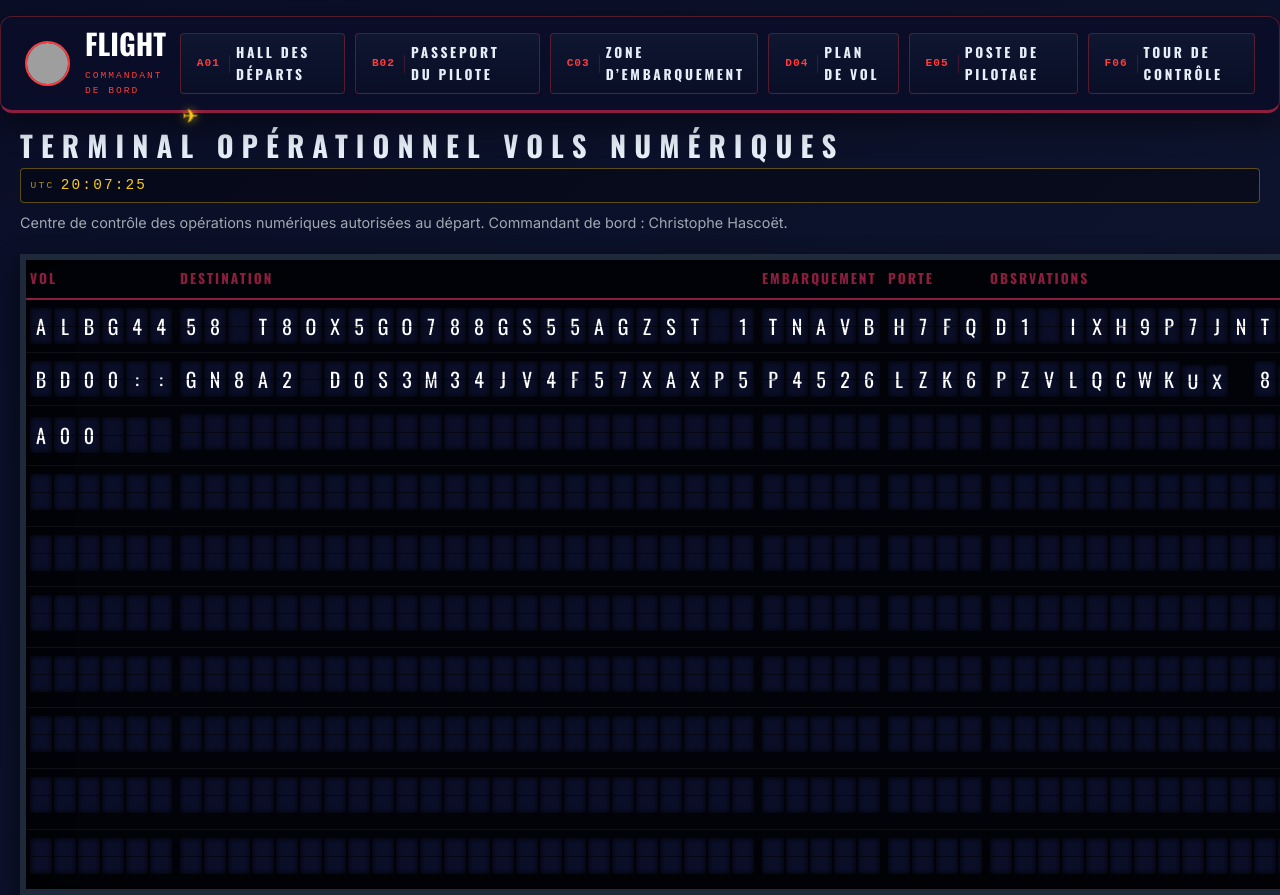
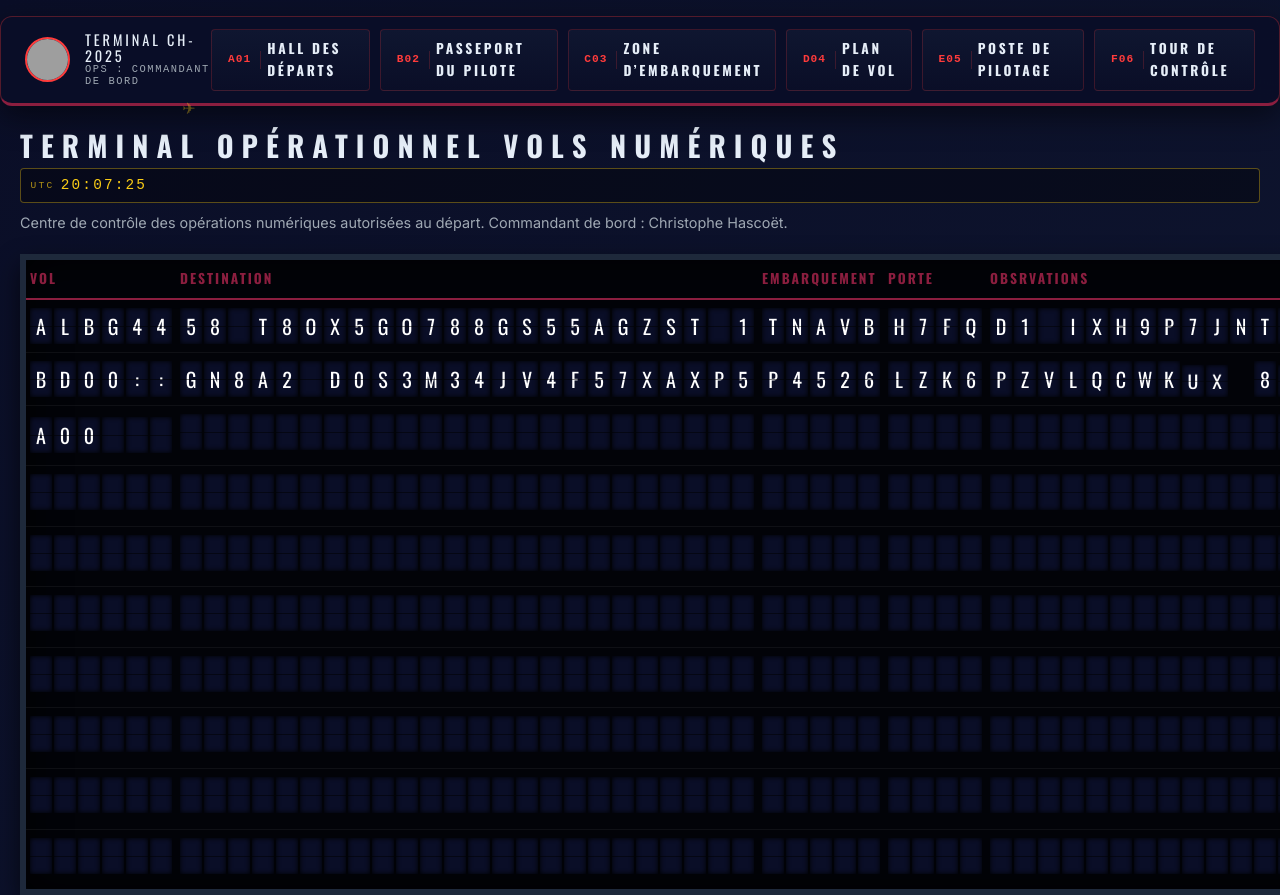
Before and after one commit to CHRISTOPHEHASCOET/portfolio-2025, a plain HTML site: page index.html in a window 1280 px wide. Shown: the top 895 px of the page. Drawn offline with nearby package versions, Linux system fonts and the light colour scheme; grey boxes are pictures that could not be loaded; animation ran at ten frames a second.

Commit message:
aéré la nav

```diff
--- a/css/depart.css
+++ b/css/depart.css
@@ -137,6 +137,26 @@
     color: #fff;
   }
 
+  .logo-text-group {
+    display: flex;
+    flex-direction: column;
+    line-height: 1.1;
+  }
+
+  .logo-terminal {
+    font-family: var(--font-oswald);
+    font-size: 0.9rem;
+    letter-spacing: 0.2em;
+    color: var(--text);
+  }
+
+  .logo-ops {
+    font-family: var(--font-mono);
+    font-size: 0.65rem;
+    letter-spacing: 0.15em;
+    color: var(--text-dim);
+  }
+
   .flight-id {
     font-family: var(--font-mono);
     font-size: 0.6rem;
@@ -155,10 +175,14 @@
     transform: translateY(-50%);
     color: var(--warning);
     font-size: 1.2rem;
-      z-index: 5;
-      /* Z-index réduit pour être DERRIÈRE les boutons */
     pointer-events: none;
     filter: drop-shadow(0 0 5px var(--warning));
+    z-index: 1;
+    /* DERRIÈRE la nav */
+    opacity: 0.35;
+    /* plus discret */
+    font-size: 1rem;
+    filter: none;
   }
 
   .trail {
@@ -171,10 +195,11 @@
     z-index: 9;
   }
 
+  /*
   .nav-desktop {
     display: flex;
     gap: 8px;
-    }
+  } */
 
   /* Bouton cockpit */
   .cockpit-btn {
@@ -252,7 +277,8 @@
     position: relative;
     transition: all 0.2s ease;
     background: linear-gradient(180deg, #0f1630 0%, #0a0e27 100%);
-      border: 1px solid rgba(255, 59, 59, 0.3);
+    border: 1px solid rgba(255, 59, 59, 0.2);
+    box-shadow: none;
     border-radius: 4px;
     display: flex;
     align-items: center;
@@ -270,9 +296,16 @@
   }
 
   .nav-link:hover {
-      border-color: var(--accent-bright);
+    border-color: var(--accent);
+    box-shadow: 0 0 6px rgba(139, 30, 63, 0.25);
     background: linear-gradient(180deg, #141d3b 0%, #0f1630 100%);
-      box-shadow: 0 0 8px rgba(255, 59, 59, 0.2);
+
+  }
+
+  .nav-desktop,
+  .logo {
+    position: relative;
+    z-index: 5;
   }
 
   /* ==========================================================================
--- a/index.html
+++ b/index.html
@@ -19,7 +19,7 @@
   <link rel="preconnect" href="https://fonts.googleapis.com">
   <link rel="preconnect" href="https://fonts.gstatic.com" crossorigin>
   <link href="https://fonts.googleapis.com/css2?family=Oswald:wght@400;600;700&display=swap" rel="stylesheet">
-  <link href="https://fonts.googleapis.com/css2?family=Inter:wght@300;400;600&display=swap" rel="stylesheet">
+  <link href="https://fonts.googleapis.com/css2?family=Inter:wght@300;400;6t00&display=swap" rel="stylesheet">
 
   <!-- Styles CSS -->
   <link rel="stylesheet" href="css/depart.css" />
@@ -27,17 +27,17 @@
 
 
 
-  <title>Terminal Interactif</title>
+  <title>Terminal principal</title>
 </head>
 
 <body>
   <header class="site-header">
     <div class="header-inner" id="nav-container">
-      <a href="index.html" class="logo" id="logo-ref" aria-label="Accueil">
+      <a href="index.html" class="logo" id="logo-ref" aria-label="Terminal principal">
         <img src="asset/images/pilote-christophehascoet3.png" alt="Portrait de Christophe Hascoët" />
         <div class="logo-text-group">
-          <span class="logo-title">FLIGHT</span>
-          <span class="flight-id">COMMANDANT DE BORD</span>
+          <span class="logo-terminal">TERMINAL CH-2025</span>
+          <span class="logo-ops">OPS : COMMANDANT DE BORD</span>
           <!-- <span class="flight-id">SYS: CH-2025</span> -->
         </div>
       </a>
```
Lines whose indentation alone changed are shown as unchanged.
